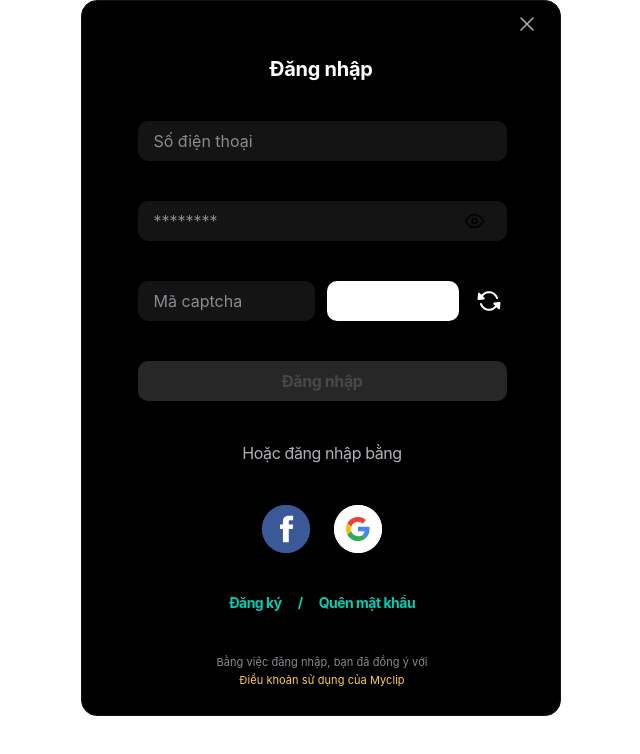
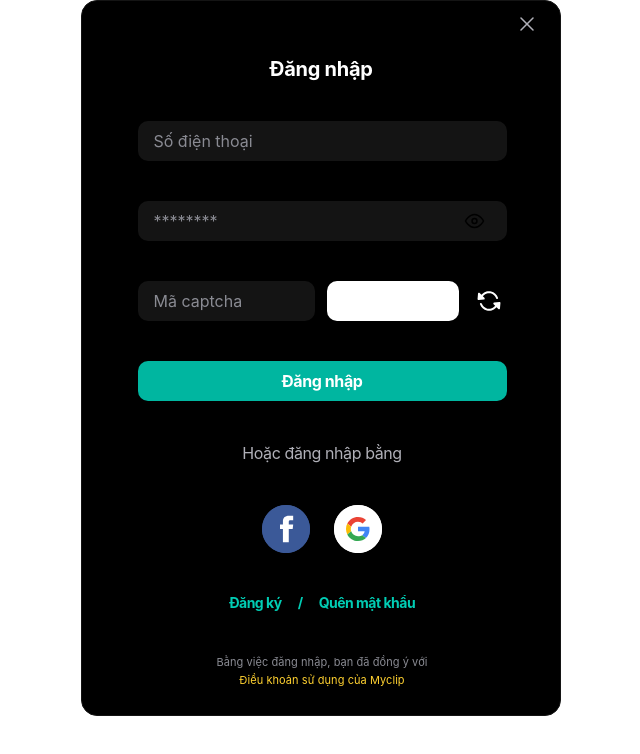
Before and after one commit to LinhBM/my-clip, a React (Create React App) app: page / in a window 1280 px wide. Shown: the top 754 px of the page, without its empty margins (319-959 px from the left). Built offline with nearby package versions, Linux system fonts and the light colour scheme.

Commit message:
internet status check

```diff
--- /dev/null
+++ b/src/Login/InternetStatus.js
@@ -0,0 +1,23 @@
+function InternetStatus() {
+  if (window.navigator.onLine) {
+    return (
+      <button
+        type="submit"
+        className="bg-[#00B6A0] text-[#ffffff] w-full h-10 rounded-[10px] text-base font-bold tracking-[-0.408px]"
+      >
+        Đăng nhập
+      </button>
+    );
+  } else {
+    return (
+      <button
+        type="submit"
+        className="bg-[#272728] text-[#47474D] w-full h-10 rounded-[10px] text-base font-bold tracking-[-0.408px]"
+      >
+        Đăng nhập
+      </button>
+    );
+  }
+}
+
+export default InternetStatus;
--- a/src/Login/Login.js
+++ b/src/Login/Login.js
@@ -1,10 +1,33 @@
 import { useEffect, useState } from "react";
 import Svg from "./Svg";
+import InternetStatus from "./InternetStatus";
+
+const checkOnline = () => {
+  if (window.navigator.onLine) {
+    return (
+      <button
+        type="submit"
+        className="bg-[#00B6A0] text-[#ffffff] w-full h-10 rounded-[10px] text-base font-bold tracking-[-0.408px]"
+      >
+        Đăng nhập
+      </button>
+    );
+  } else {
+    return (
+      <button
+        type="submit"
+        className="bg-[#272728] text-[#47474D] w-full h-10 rounded-[10px] text-base font-bold tracking-[-0.408px]"
+      >
+        Đăng nhập
+      </button>
+    );
+  }
+};
 
 function Login() {
   const [data, setData] = useState();
-  const obj = ["linhdeptrai"];
-  console.log(typeof data);
+  const obj = ["linhdeptrai", "sdf"];
+  console.log(typeof obj);
 
   return (
     <div className="font-inter relative w-[480px] h-[716px] bg-[#000000] border border-solid border-[#141414] rounded-2xl mx-auto top-0 right-0 bottom-0 left-0">
@@ -55,18 +78,7 @@ function Login() {
               <Svg.Reset />
             </div>
           </div>
-          <button
-            type="submit"
-            className="bg-[#272728] text-[#47474D] w-full h-10 rounded-[10px] text-base font-bold tracking-[-0.408px]"
-          >
-            Đăng nhập
-          </button>
-          <button
-            type="submit"
-            className="bg-[#00B6A0] text-[#ffffff] w-full h-10 rounded-[10px] text-base font-bold tracking-[-0.408px] hidden"
-          >
-            Đăng nhập
-          </button>
+          <InternetStatus />
         </form>
         <span className="text-[#B0B0B8] not-italic font-normal text-base tracking-[-0.408px]">
           Hoặc đăng nhập bằng
```
